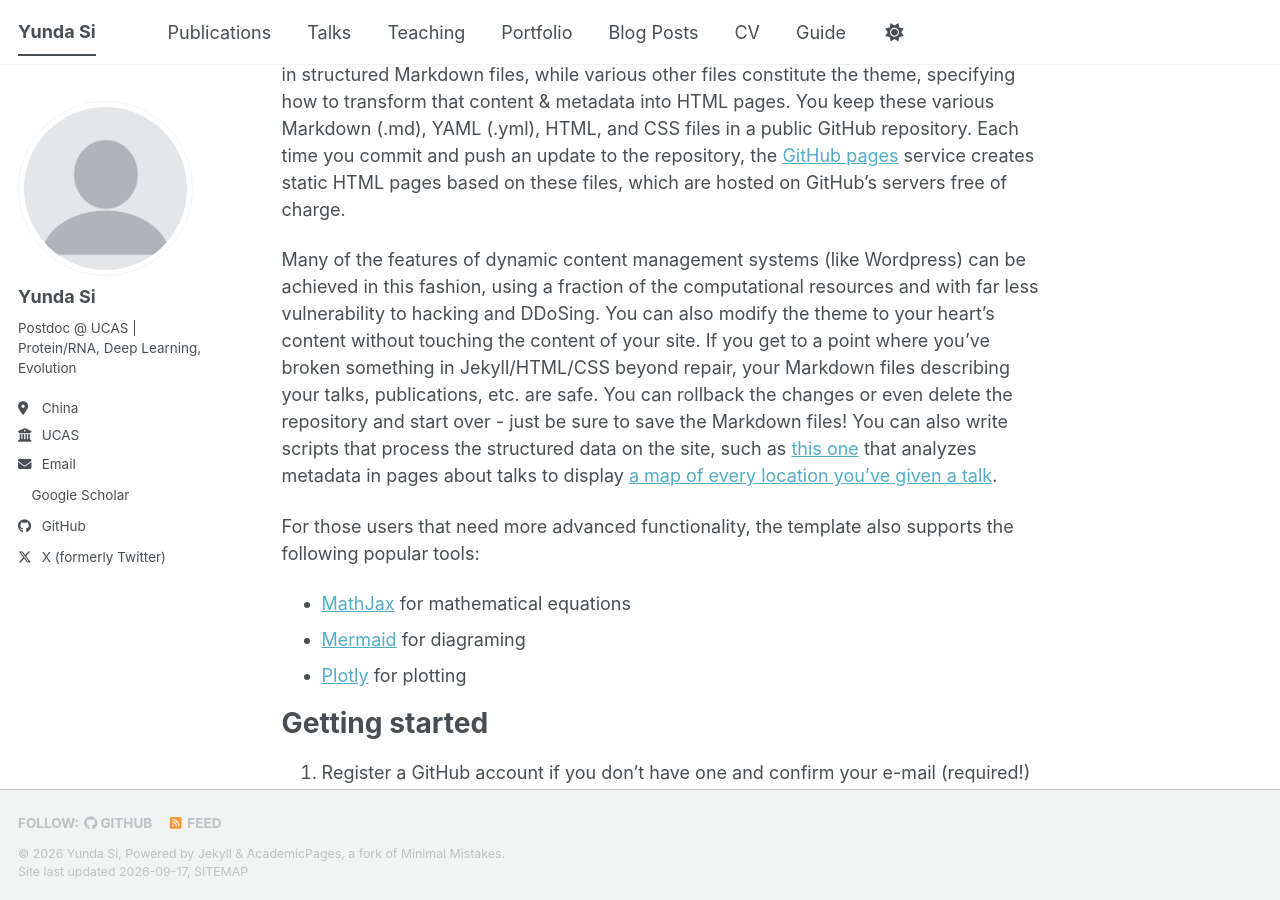
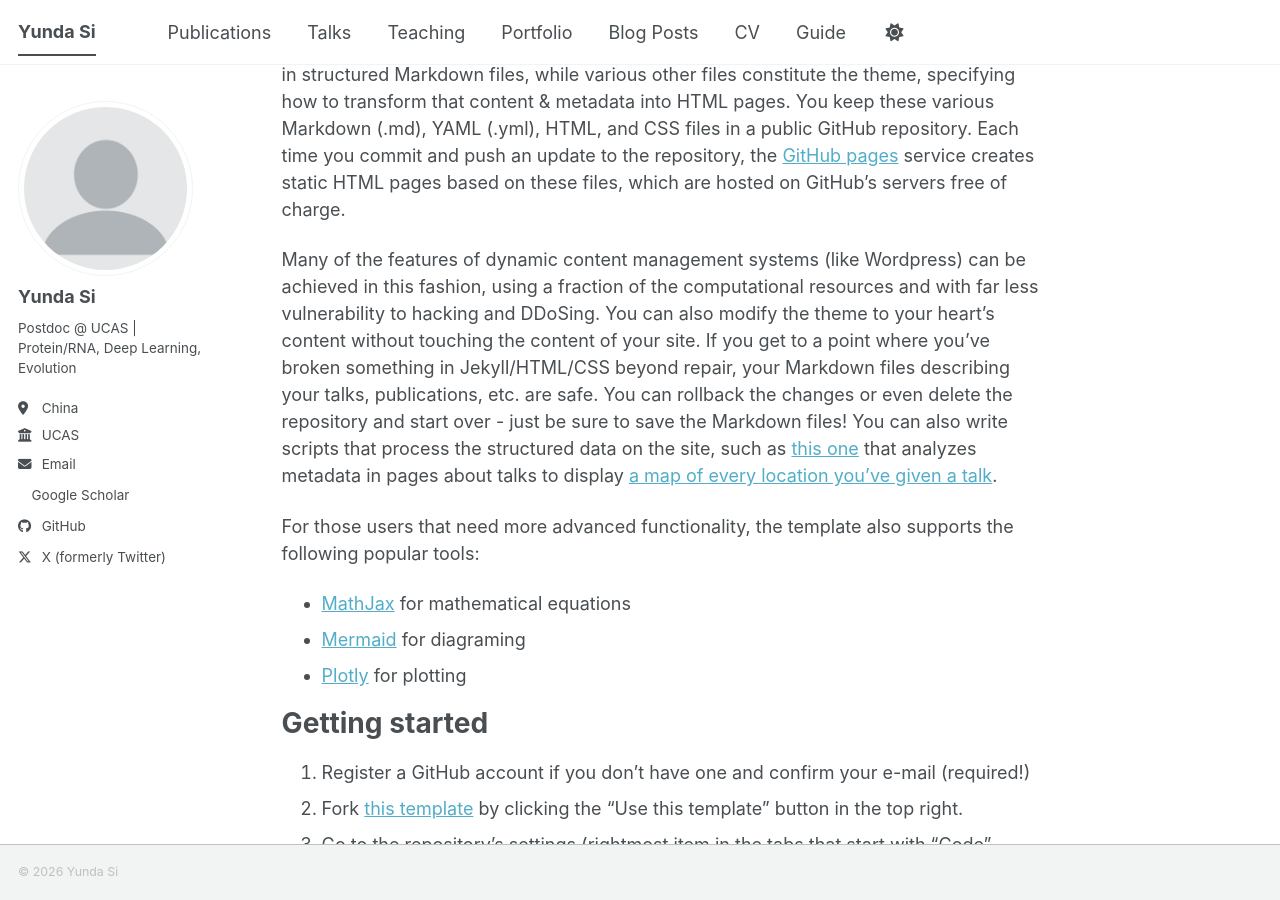
Before and after one commit to yunda-si/yunda-si.github.io, a Jekyll site: the page built from _pages/about.md, in a window 1280 px wide and 900 px high, scrolled down 529 px. Built offline with Jekyll 4.4.1, drawn with Linux system fonts in a browser that asks for light colours; a style sheet for code colours, icons or effects is not loaded.

Commit message:
Update footer.html

```diff
--- a/_includes/footer.html
+++ b/_includes/footer.html
@@ -1,25 +1,3 @@
-{% include base_path %}
-
-{% if site.author.github or site.author.bitbucket or site.atom_feed.hide != true %}
-<div class="page__footer-follow">
-  <ul class="social-icons">
-    {% if site.data.ui-text[site.locale].follow_label %}
-      <li><strong>{{ site.data.ui-text[site.locale].follow_label }}</strong></li>
-    {% endif %}
-    {% if site.author.github %}
-      <li><a href="https://github.com/{{ site.author.github }}"><i class="fab fa-github" aria-hidden="true"></i> GitHub</a></li>
-    {% endif %}
-    {% if site.author.bitbucket %}
-      <li><a href="https://bitbucket.org/{{ site.author.bitbucket }}"><i class="fab fa-bitbucket" aria-hidden="true"></i> Bitbucket</a></li>
-    {% endif %}
-    {% if site.atom_feed.hide != true %}
-    <li><a href="{% if site.atom_feed.path %}{{ site.atom_feed.path }}{% else %}{{ base_path }}/feed.xml{% endif %}"><i class="fa fa-fw fa-rss-square" aria-hidden="true"></i> {{ site.data.ui-text[site.locale].feed_label | default: "Feed" }}</a></li>
-    {% endif %}
-  </ul>
+<div class="page__footer-copyright">
+  &copy; {{ site.time | date: '%Y' }} Yunda Si
 </div>
-{% endif %}
-
-<div class="page__footer-copyright">
-  &copy; {{ site.time | date: '%Y' }} {{ site.name | default: site.title }}, {{ site.data.ui-text[site.locale].powered_by | default: "Powered by" }} <a href="https://jekyllrb.com" rel="nofollow">Jekyll</a> &amp; <a href="https://github.com/academicpages/academicpages.github.io">AcademicPages</a>, a fork of <a href="https://mademistakes.com/work/minimal-mistakes-jekyll-theme/" rel="nofollow">Minimal Mistakes</a>.<br />
-  Site last updated {{ "now" | date: '%Y-%m-%d' }}, <a href="/sitemap/" style="text-transform: uppercase;">{{ site.data.ui-text[site.locale].site_map | default: "Sitemap" }}</a>
-</div>
```
